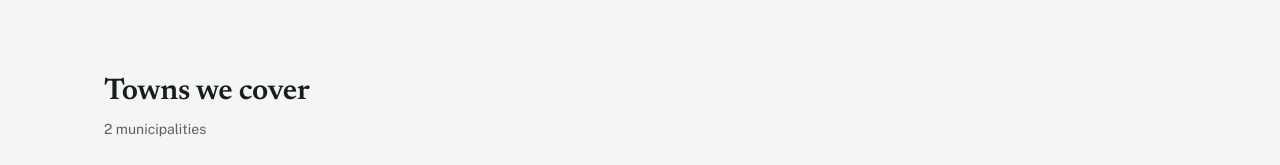
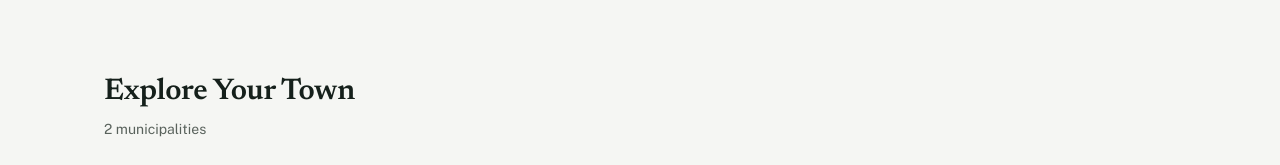
Before and after one commit to mr-niral/ep-transparency, a Next.js app: page / in a window 1280 px wide. Shown: the part 619-784 px from the top of the page. Built offline with nearby package versions, Linux system fonts and the light colour scheme; no server answers.

Commit message:
Rename municipalities section heading to "Explore Your Town"
Co-Authored-By: Claude Sonnet 4.6 <noreply@anthropic.com>

```diff
--- a/src/app/page.tsx
+++ b/src/app/page.tsx
@@ -157,7 +157,7 @@ function LandingInner() {
       {/* ── Municipalities grid ── */}
       <section id="municipalities" aria-label="Towns we cover" className="max-w-[1120px] mx-auto px-6 py-12 md:py-section-y">
         <div className="mb-section-header">
-          <h2 className="m-0 font-display font-semibold text-[30px] tracking-[-0.01em]">Towns we cover</h2>
+          <h2 className="m-0 font-display font-semibold text-[30px] tracking-[-0.01em]">Explore Your Town</h2>
           <p className="m-0 mt-1 text-[14px] text-muted">
             {filtered.length} {filtered.length === 1 ? 'municipality' : 'municipalities'}
           </p>
```
